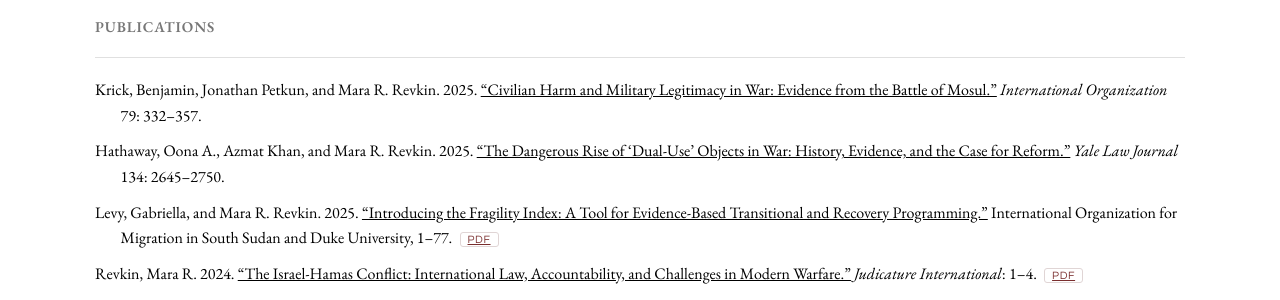
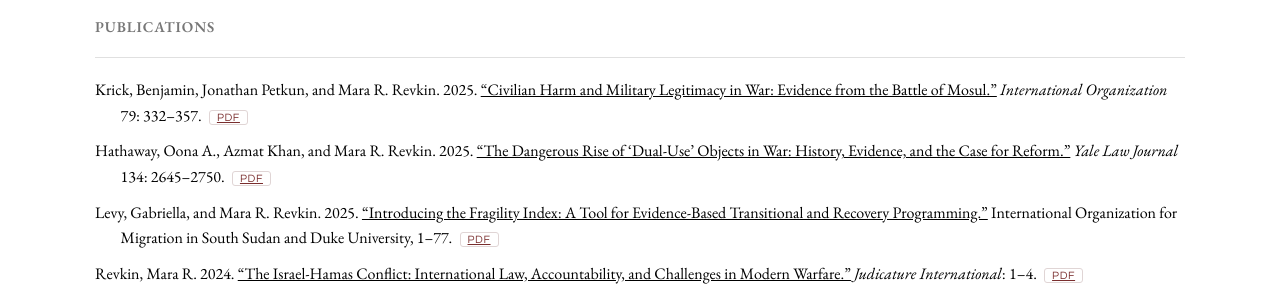
Before and after one commit to mrevkin/mrevkin.github.io, a Jekyll site: the page research.html, which Jekyll copies as it is, in a window 1280 px wide and 900 px high, scrolled down 3932 px. Shown: the part 148-448 px from the top of the window. Built offline with Jekyll 4.4.1, drawn with Linux system fonts in a browser that asks for light colours.

Commit message:
Add direct PDF download tags for Civilian Harm and Dual-Use

```diff
--- a/research.html
+++ b/research.html
@@ -159,8 +159,8 @@
         <div class="works-group">
           <h3 style="font-family:'EB Garamond',serif; font-size:15px; font-weight:600; letter-spacing:.06em; text-transform:uppercase; color:#777; margin:20px 0 4px;">Publications</h3>
           <ul class="theme-works">
-          <li data-m="fieldwork surveys interviews geospatial" data-c="iraq">Krick, Benjamin, Jonathan Petkun, and Mara R. Revkin. 2025. <a href="civilian-harm-military-legitimacy.html">&ldquo;Civilian Harm and Military Legitimacy in War: Evidence from the Battle of Mosul.&rdquo;</a> <em>International Organization</em> 79: 332&ndash;357.</li>
-          <li data-m="fieldwork interviews legal" data-c="iraq syria">Hathaway, Oona A., Azmat Khan, and Mara R. Revkin. 2025. <a href="dual-use-objects-in-war.html">&ldquo;The Dangerous Rise of &lsquo;Dual-Use&rsquo; Objects in War: History, Evidence, and the Case for Reform.&rdquo;</a> <em>Yale Law Journal</em> 134: 2645&ndash;2750.</li>
+          <li data-m="fieldwork surveys interviews geospatial" data-c="iraq">Krick, Benjamin, Jonathan Petkun, and Mara R. Revkin. 2025. <a href="civilian-harm-military-legitimacy.html">&ldquo;Civilian Harm and Military Legitimacy in War: Evidence from the Battle of Mosul.&rdquo;</a> <em>International Organization</em> 79: 332&ndash;357. <a class="ssrn-tag" href="krick_petkun_revkin_civilian_harm_io_2025.pdf" target="_blank">PDF</a></li>
+          <li data-m="fieldwork interviews legal" data-c="iraq syria">Hathaway, Oona A., Azmat Khan, and Mara R. Revkin. 2025. <a href="dual-use-objects-in-war.html">&ldquo;The Dangerous Rise of &lsquo;Dual-Use&rsquo; Objects in War: History, Evidence, and the Case for Reform.&rdquo;</a> <em>Yale Law Journal</em> 134: 2645&ndash;2750. <a class="ssrn-tag" href="hathaway_khan_revkin_dual_use_ylj_2025.pdf" target="_blank">PDF</a></li>
           <li data-m="surveys" data-c="southsudan">Levy, Gabriella, and Mara R. Revkin. 2025. <a href="fragility-index.html">&ldquo;Introducing the Fragility Index: A Tool for Evidence-Based Transitional and Recovery Programming.&rdquo;</a> International Organization for Migration in South Sudan and Duke University, 1&ndash;77. <a class="ssrn-tag" href="https://southsudan.iom.int/sites/g/files/tmzbdl1046/files/documents/2025-12/fragility-index_full-report.pdf" target="_blank">PDF</a></li>
           <li data-m="legal" data-c="comparative">Revkin, Mara R. 2024. <a href="https://judicature.duke.edu/articles/israel-hamas-conflict-international-law/" target="_blank">&ldquo;The Israel-Hamas Conflict: International Law, Accountability, and Challenges in Modern Warfare.&rdquo;</a> <em>Judicature International</em>: 1&ndash;4. <a class="ssrn-tag" href="https://judicature.duke.edu/articles/israel-hamas-conflict-international-law/" target="_blank">PDF</a></li>
           <li data-m="fieldwork interviews" data-c="iraq">Revkin, Mara R. 2023. <a href="https://www.chathamhouse.org/sites/default/files/2023-12/2023-06-30-iraq-20-years-on-mansour-cambanis.pdf" target="_blank">&ldquo;The Self-Fulfilling Prophecy of &lsquo;Perpetual&rsquo; War in Iraq.&rdquo;</a> In <em>Iraq 20 Years On: Insider Reflections on the War and Its Aftermath</em>, ed. Renad Mansour and Thanassis Cambanis, 16&ndash;21. Chatham House. <a class="ssrn-tag" href="https://www.chathamhouse.org/sites/default/files/2023-12/2023-06-30-iraq-20-years-on-mansour-cambanis.pdf" target="_blank">PDF</a></li>
```
